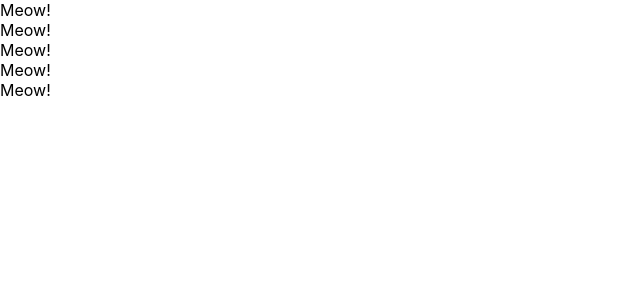
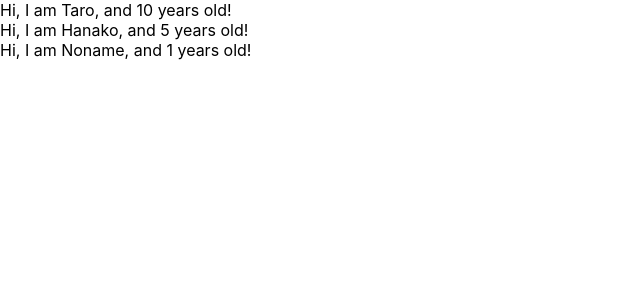
Before and after one commit to kawaiyuya/udemy-react-redux-crud-application, a React (Create React App) app: page / in a window 1280 px wide. Shown: the top 300 px of the page, without its empty margins (0-640 px from the left). Built offline with nearby package versions, Linux system fonts and the light colour scheme.

Commit message:
learn propsof component

```diff
--- a/src/App.js
+++ b/src/App.js
@@ -1,29 +1,28 @@
 import React from 'react';
 
-// function App() {
-
-//   return(
-//     <React.Fragment>
-//       <label htmlFor="bar">bar</label>
-//       <input type="text" onChange={()=>{console.log("I am clicked.")}}/>
-//     </React.Fragment>
-//   )
-// }
-
 const App = ()=>{
+  const profiles = [
+    { name: "Taro", age: 10 },
+    { name: "Hanako", age: 5 },
+    { name: "Noname" }
+  ]
   return (
     <div>
-      <Cat />
-      <Cat />
-      <Cat />
-      <Cat />
-      <Cat />
+      {
+        profiles.map((profile, index)=>{
+          return <User name={profile.name} age={profile.age} key={index} />
+        })
+      }
     </div>
   )
 }
 
-const Cat = ()=>{
-  return <div>Meow!</div>
+const User = (props)=>{
+  return <div>Hi, I am {props.name}, and {props.age} years old!</div>
+}
+
+User.defaultProps={
+  age: 1
 }
 
 export default App;
```
